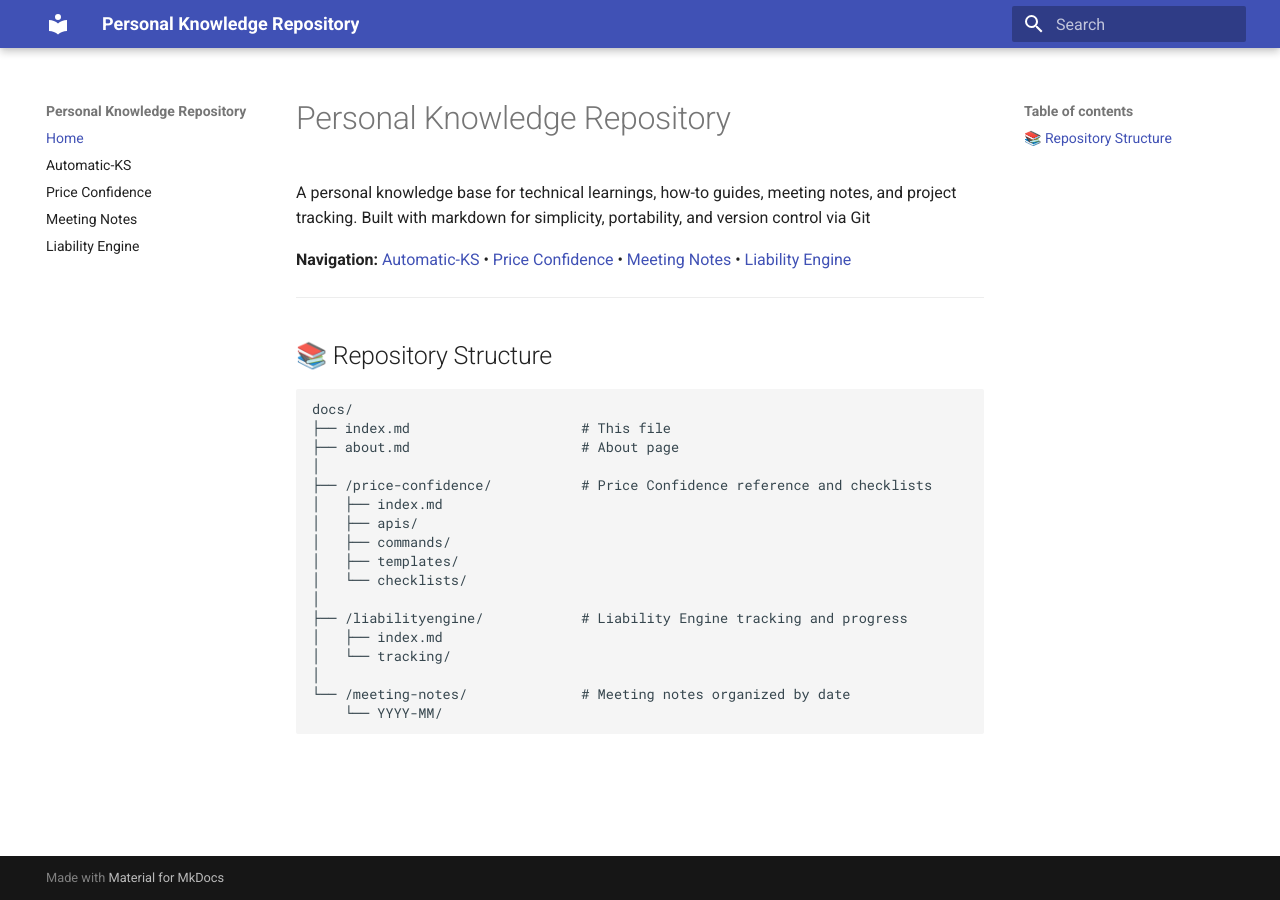
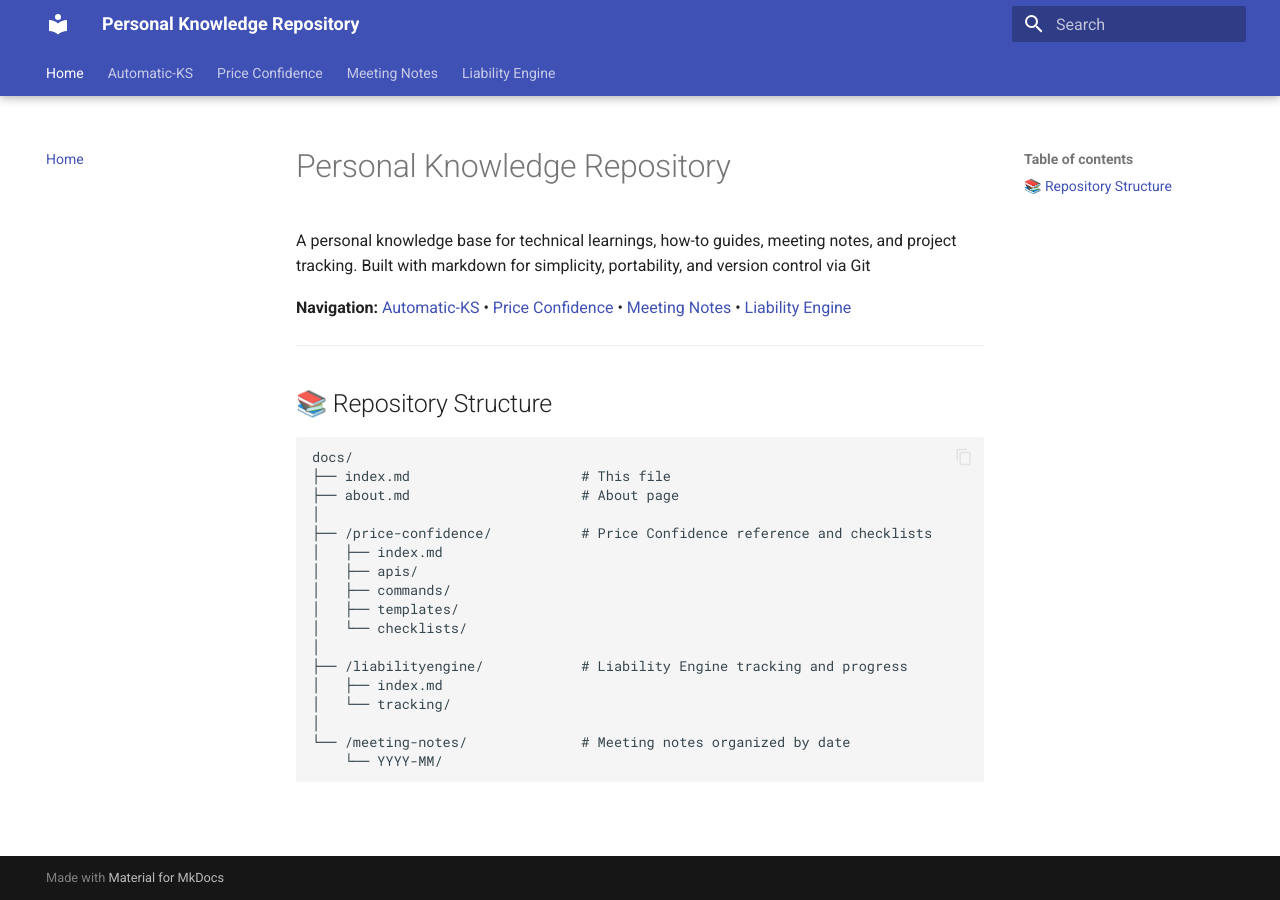
Before and after one commit to MiguelGomes2/pages-mgomes, an MkDocs documentation site: the page built from docs/index.md, in a window 1280 px wide. Built offline with MkDocs 1.6.1 and Material for MkDocs 9.7.7, drawn with Linux system fonts in a browser that asks for light colours.

Commit message:
Enable Material theme navigation features for left sidebar menu

```diff
--- a/mkdocs.yml
+++ b/mkdocs.yml
@@ -1,6 +1,17 @@
 site_name: Personal Knowledge Repository
 theme:
   name: material
+  features:
+    - navigation.instant
+    - navigation.tracking
+    - navigation.tabs
+    - navigation.tabs.sticky
+    - navigation.sections
+    - navigation.expand
+    - navigation.top
+    - search.suggest
+    - search.highlight
+    - content.code.copy
 
 nav:
   - Home: index.md
```
